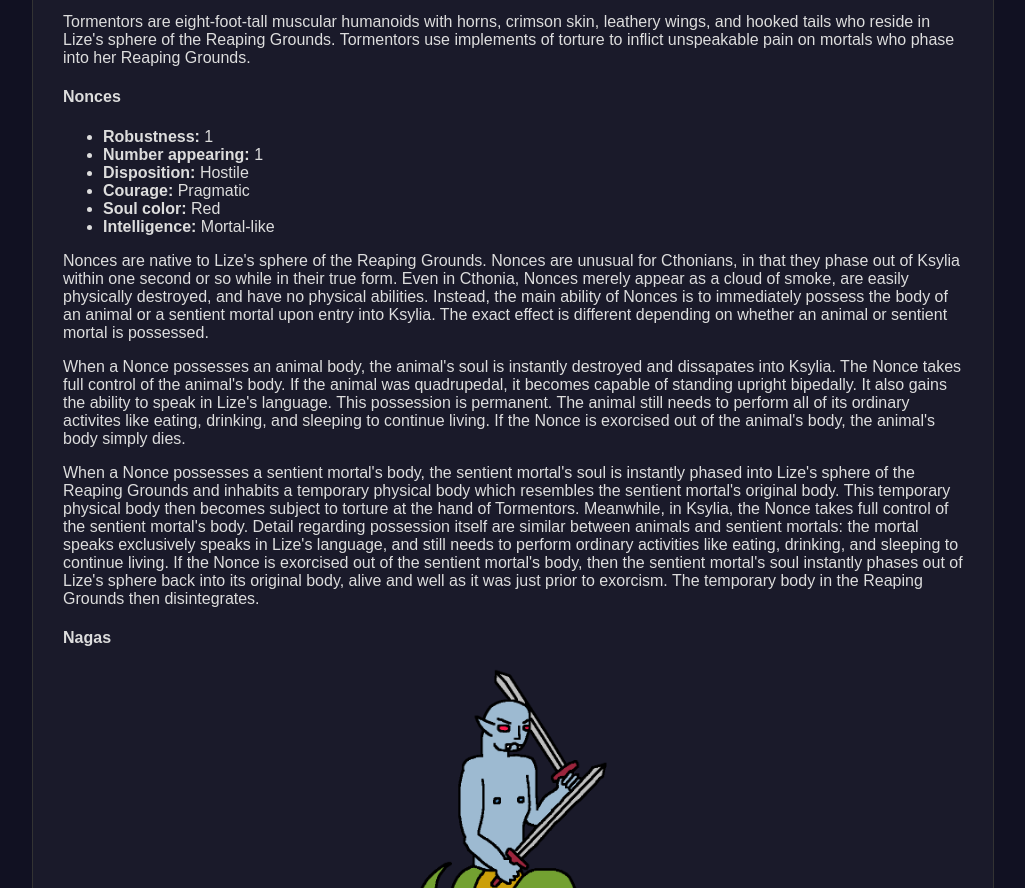
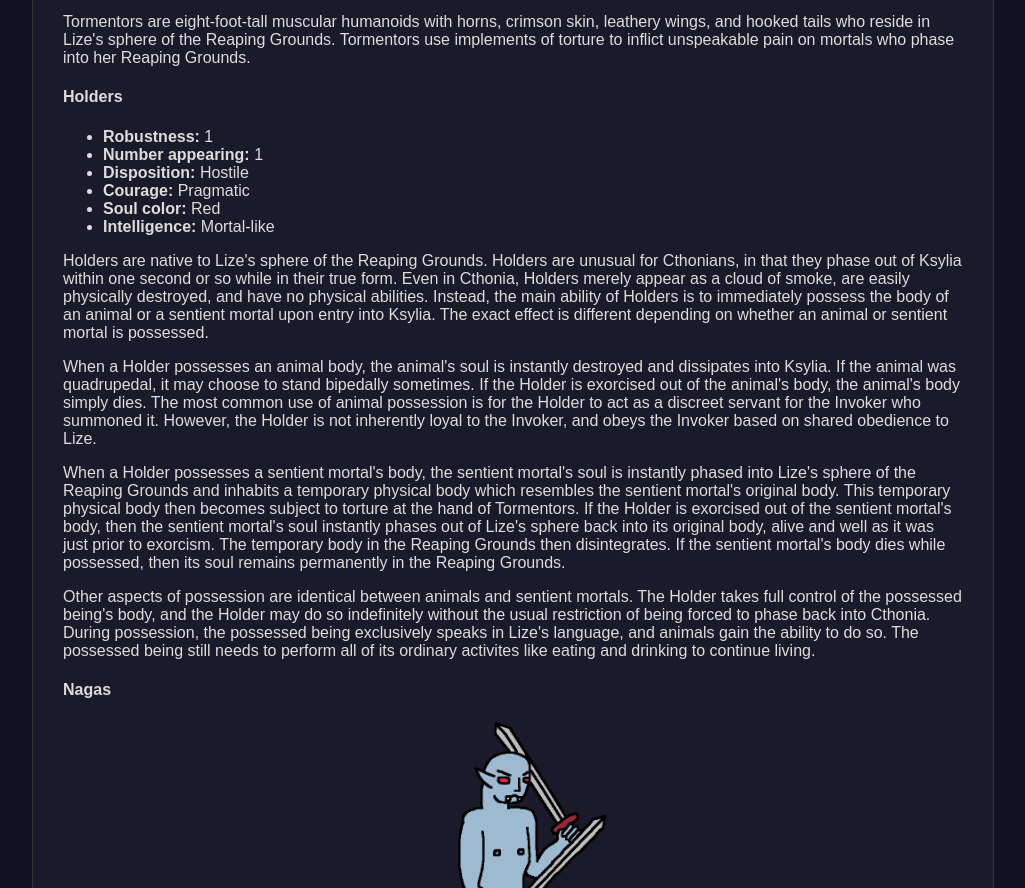
Before and after one commit to jasonmacduffie/nephelai-website, a plain HTML site: page monsters.html in a window 1280 px wide. Shown: the part 10347-11235 px from the top of the page, without its empty margins (127-1152 px from the left). Drawn offline with Linux system fonts and the light colour scheme.

Commit message:
rename nonces to holders

```diff
--- a/monsters.html
+++ b/monsters.html
@@ -328,7 +328,7 @@
 
 <p>Tormentors are eight-foot-tall muscular humanoids with horns, crimson skin, leathery wings, and hooked tails who reside in Lize's sphere of the Reaping Grounds. Tormentors use implements of torture to inflict unspeakable pain on mortals who phase into her Reaping Grounds.</p>
 
-<h4>Nonces</h4>
+<h4>Holders</h4>
 
 <ul>
 <li><strong>Robustness:</strong> 1</li>
@@ -339,11 +339,13 @@
 <li><strong>Intelligence:</strong> Mortal-like</li>
 </ul>
 
-<p>Nonces are native to Lize's sphere of the Reaping Grounds. Nonces are unusual for Cthonians, in that they phase out of Ksylia within one second or so while in their true form. Even in Cthonia, Nonces merely appear as a cloud of smoke, are easily physically destroyed, and have no physical abilities. Instead, the main ability of Nonces is to immediately possess the body of an animal or a sentient mortal upon entry into Ksylia. The exact effect is different depending on whether an animal or sentient mortal is possessed.</p>
+<p>Holders are native to Lize's sphere of the Reaping Grounds. Holders are unusual for Cthonians, in that they phase out of Ksylia within one second or so while in their true form. Even in Cthonia, Holders merely appear as a cloud of smoke, are easily physically destroyed, and have no physical abilities. Instead, the main ability of Holders is to immediately possess the body of an animal or a sentient mortal upon entry into Ksylia. The exact effect is different depending on whether an animal or sentient mortal is possessed.</p>
 
-<p>When a Nonce possesses an animal body, the animal's soul is instantly destroyed and dissapates into Ksylia. The Nonce takes full control of the animal's body. If the animal was quadrupedal, it becomes capable of standing upright bipedally. It also gains the ability to speak in Lize's language. This possession is permanent. The animal still needs to perform all of its ordinary activites like eating, drinking, and sleeping to continue living. If the Nonce is exorcised out of the animal's body, the animal's body simply dies.</p>
+<p>When a Holder possesses an animal body, the animal's soul is instantly destroyed and dissipates into Ksylia. If the animal was quadrupedal, it may choose to stand bipedally sometimes. If the Holder is exorcised out of the animal's body, the animal's body simply dies. The most common use of animal possession is for the Holder to act as a discreet servant for the Invoker who summoned it. However, the Holder is not inherently loyal to the Invoker, and obeys the Invoker based on shared obedience to Lize.</p>
 
-<p>When a Nonce possesses a sentient mortal's body, the sentient mortal's soul is instantly phased into Lize's sphere of the Reaping Grounds and inhabits a temporary physical body which resembles the sentient mortal's original body. This temporary physical body then becomes subject to torture at the hand of Tormentors. Meanwhile, in Ksylia, the Nonce takes full control of the sentient mortal's body. Detail regarding possession itself are similar between animals and sentient mortals: the mortal speaks exclusively speaks in Lize's language, and still needs to perform ordinary activities like eating, drinking, and sleeping to continue living. If the Nonce is exorcised out of the sentient mortal's body, then the sentient mortal's soul instantly phases out of Lize's sphere back into its original body, alive and well as it was just prior to exorcism. The temporary body in the Reaping Grounds then disintegrates.</p>
+<p>When a Holder possesses a sentient mortal's body, the sentient mortal's soul is instantly phased into Lize's sphere of the Reaping Grounds and inhabits a temporary physical body which resembles the sentient mortal's original body. This temporary physical body then becomes subject to torture at the hand of Tormentors. If the Holder is exorcised out of the sentient mortal's body, then the sentient mortal's soul instantly phases out of Lize's sphere back into its original body, alive and well as it was just prior to exorcism. The temporary body in the Reaping Grounds then disintegrates. If the sentient mortal's body dies while possessed, then its soul remains permanently in the Reaping Grounds.</p>
+
+<p>Other aspects of possession are identical between animals and sentient mortals. The Holder takes full control of the possessed being's body, and the Holder may do so indefinitely without the usual restriction of being forced to phase back into Cthonia. During possession, the possessed being exclusively speaks in Lize's language, and animals gain the ability to do so. The possessed being still needs to perform all of its ordinary activites like eating and drinking to continue living.</p>
 
 <h4>Nagas</h4>
 
```
